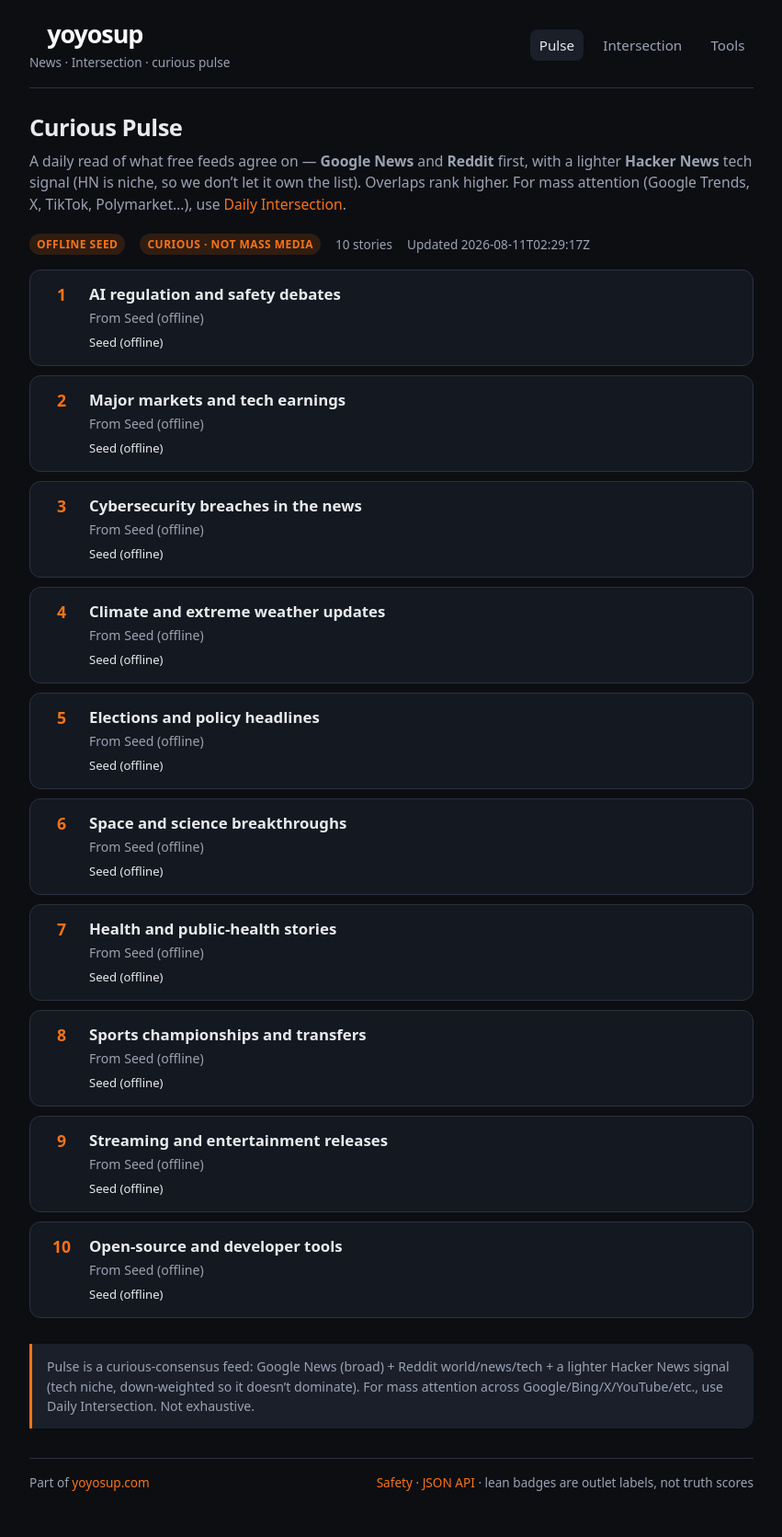
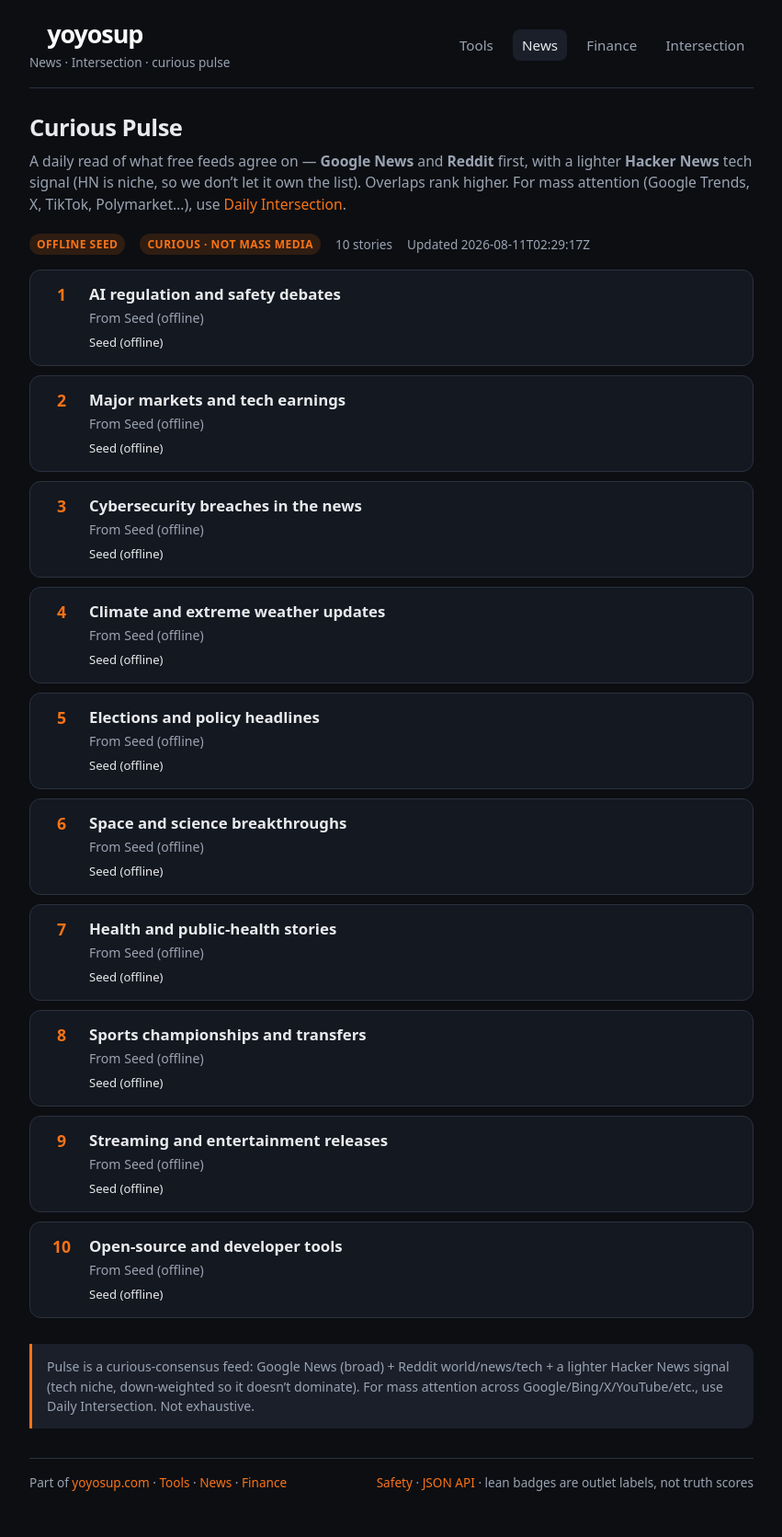
Before and after one commit to tcurtis1/news, a FastAPI app: page / in a window 1280 px wide. Shown: the whole page at 92% size, without its empty margins (214-1065 px from the left). Run offline with FastAPI, Linux system fonts and the light colour scheme; data that the repository does not hold is empty.

Commit message:
Align news nav with network Tools / News / Finance menu.
Match tools and finance chrome: network links first, Intersection
kept as a local page; footer cross-links the yoyosup sites.

```diff
--- a/app/templates/base.html
+++ b/app/templates/base.html
@@ -22,16 +22,21 @@
         <span class="tag">News · Intersection · curious pulse</span>
       </a>
       <nav>
-        <a href="/" class="{% if request.url.path == '/' %}active{% endif %}">Pulse</a>
+        <a href="https://www.yoyosup.com/tools/hub/" rel="noopener">Tools</a>
+        <a href="/" class="{% if request.url.path == '/' or request.url.path.startswith('/topic') %}active{% endif %}">News</a>
+        <a href="https://finance.yoyosup.com/" rel="noopener">Finance</a>
         <a href="/search" class="{% if request.url.path.startswith('/search') %}active{% endif %}">Intersection</a>
-        <a href="https://www.yoyosup.com/tools/hub/" rel="noopener">Tools</a>
       </nav>
     </header>
 
     {% block content %}{% endblock %}
 
     <footer class="site">
-      <span>Part of <a href="https://www.yoyosup.com/">yoyosup.com</a></span>
+      <span>Part of <a href="https://www.yoyosup.com/">yoyosup.com</a>
+        · <a href="https://www.yoyosup.com/tools/hub/" rel="noopener">Tools</a>
+        · <a href="https://news.yoyosup.com/">News</a>
+        · <a href="https://finance.yoyosup.com/" rel="noopener">Finance</a>
+      </span>
       <span>
         <a href="/safety">Safety</a>
         · <a href="/api/pulse">JSON API</a>
```
